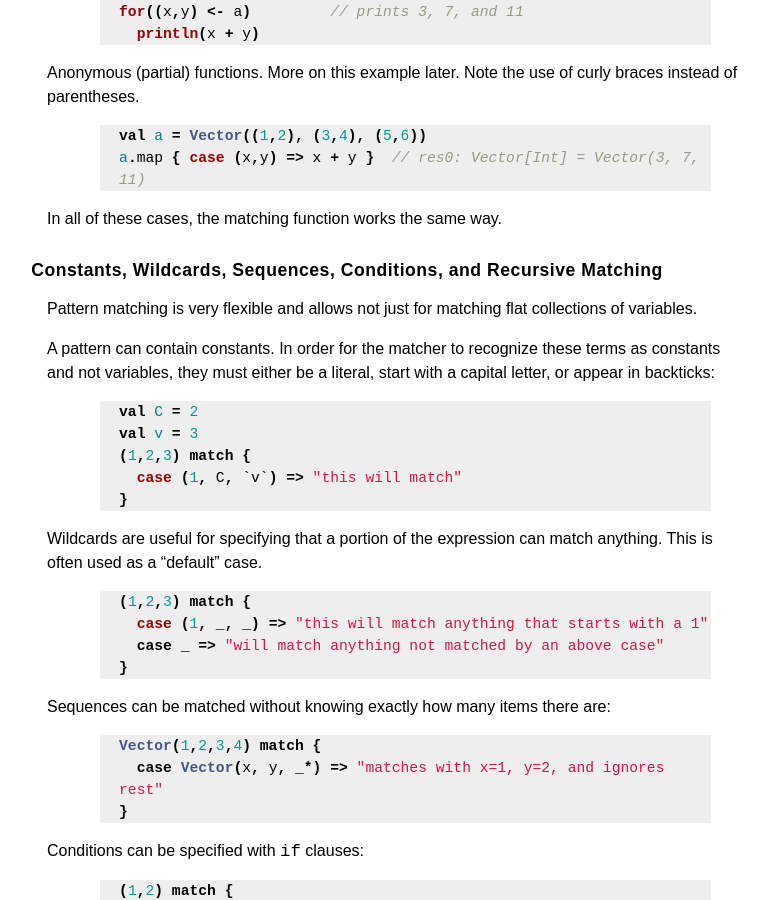
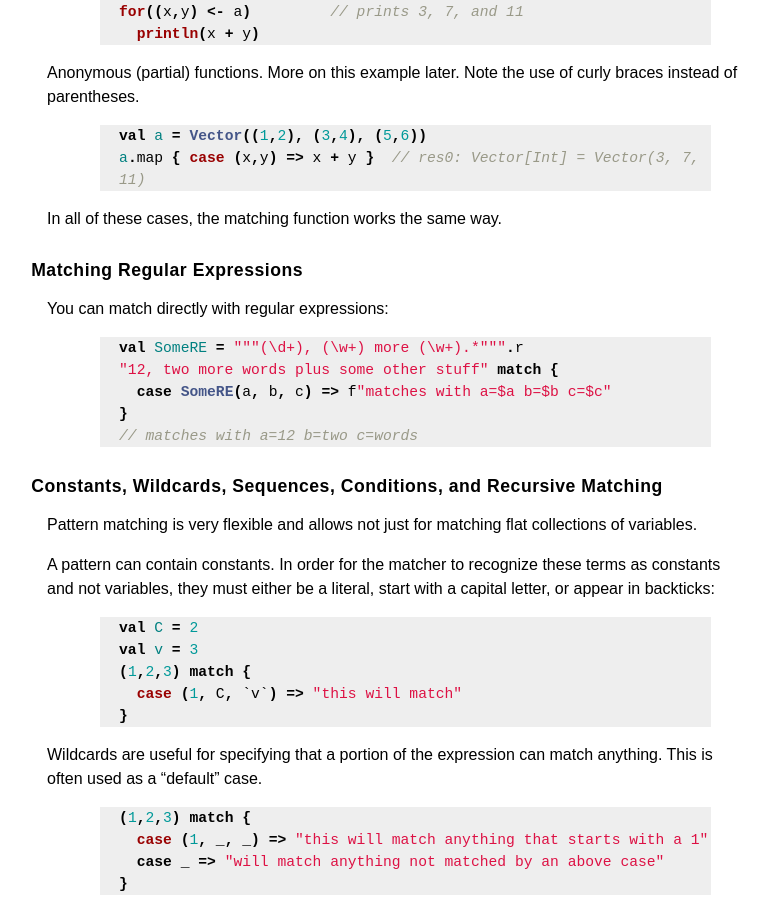
Before and after one commit to sissyliberation/nlpclass-fall2013, a Jekyll site: the page built from site/scala/basics.md, in a window 1280 px wide and 900 px high, scrolled down 10234 px. Shown: the whole window, without its empty margins (409-1178 px from the left). Built offline with Jekyll 4.4.1, drawn with Linux system fonts in a browser that asks for light colours.

Commit message:
added explanation of regex matching

```diff
--- a/site/scala/basics.md
+++ b/site/scala/basics.md
@@ -487,6 +487,19 @@ a.map { case (x,y) => x + y }  // res0: Vector[Int] = Vector(3, 7, 11)
 In all of these cases, the matching function works the same way.
 
 
+### Matching Regular Expressions
+
+You can match directly with regular expressions:
+
+{% highlight scala %}
+val SomeRE = """(\d+), (\w+) more (\w+).*""".r
+"12, two more words plus some other stuff" match {
+  case SomeRE(a, b, c) => f"matches with a=$a b=$b c=$c"
+}
+// matches with a=12 b=two c=words
+{% endhighlight %}
+
+
 ### Constants, Wildcards, Sequences, Conditions, and Recursive Matching
 
 Pattern matching is very flexible and allows not just for matching flat collections of variables.
```
